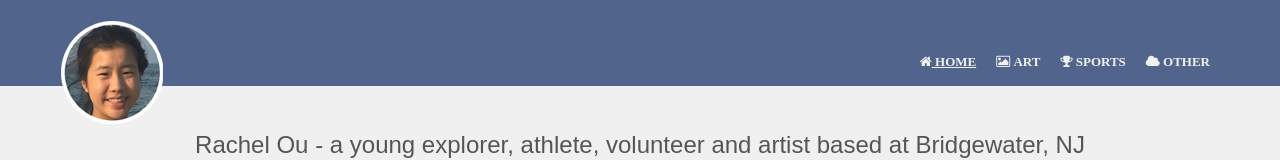
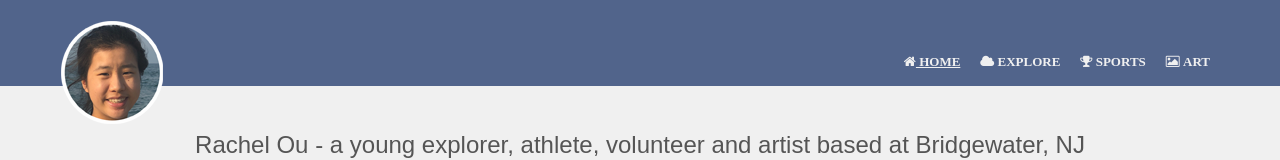
Before and after one commit to rachelo2004/RachelOu, a plain HTML site: page index.html in a window 1280 px wide. Shown: the top 160 px of the page. Drawn offline with nearby package versions, Linux system fonts and the light colour scheme; a web font is replaced by a local one.

Commit message:
change menu

```diff
--- a/index.html
+++ b/index.html
@@ -31,9 +31,9 @@
         <a href="#" id="menu-icon"></a>
         <ul class="active">
           <li><a href="index.html" class="current"><i class="fa fa-home" aria-hidden="true"></i>&nbsp;Home</a></li>
-          <li><a href="art.html"><i class="fa fa-picture-o" aria-hidden="true"></i>&nbsp;Art</a></li>
+	<li><a href="other.html"><i class="fa fa-cloud" aria-hidden="true"></i>&nbsp;Explore</a></li>
           <li><a href="sports.html" ><i class="fa fa-trophy" aria-hidden="true"></i>&nbsp;Sports</a></li>
-          <li><a href="other.html" ><i class="fa fa-cloud" aria-hidden="true"></i>&nbsp;Other</a></li>
+            <li><a href="art.html"><i class="fa fa-picture-o" aria-hidden="true"></i>&nbsp;Art</a></li>
           <!--<li><a href="contact.html"><i class="fa fa-phone" aria-hidden="true"></i>&nbsp;Contact</a></li>-->
         </ul>
       </nav>
```
